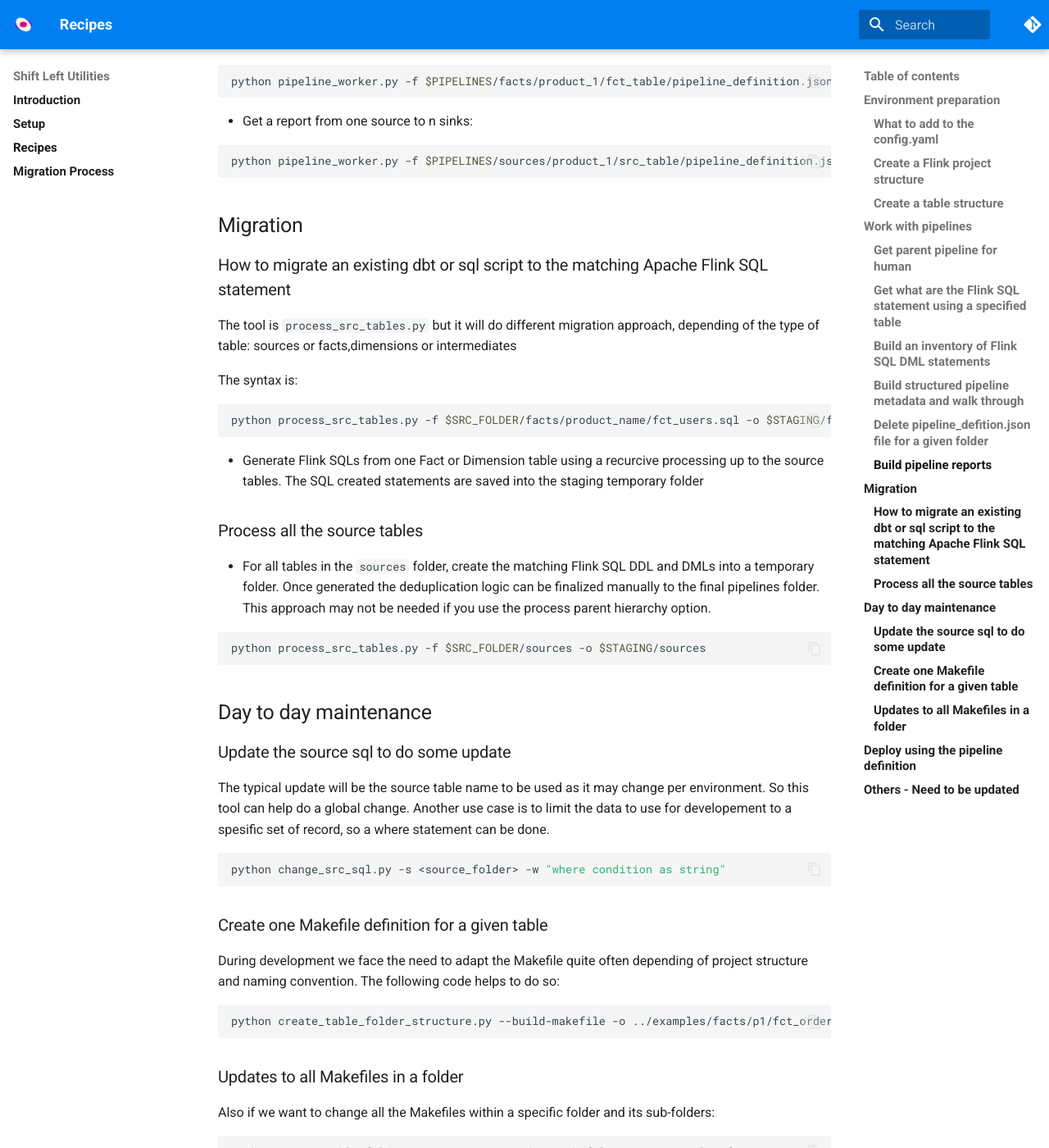
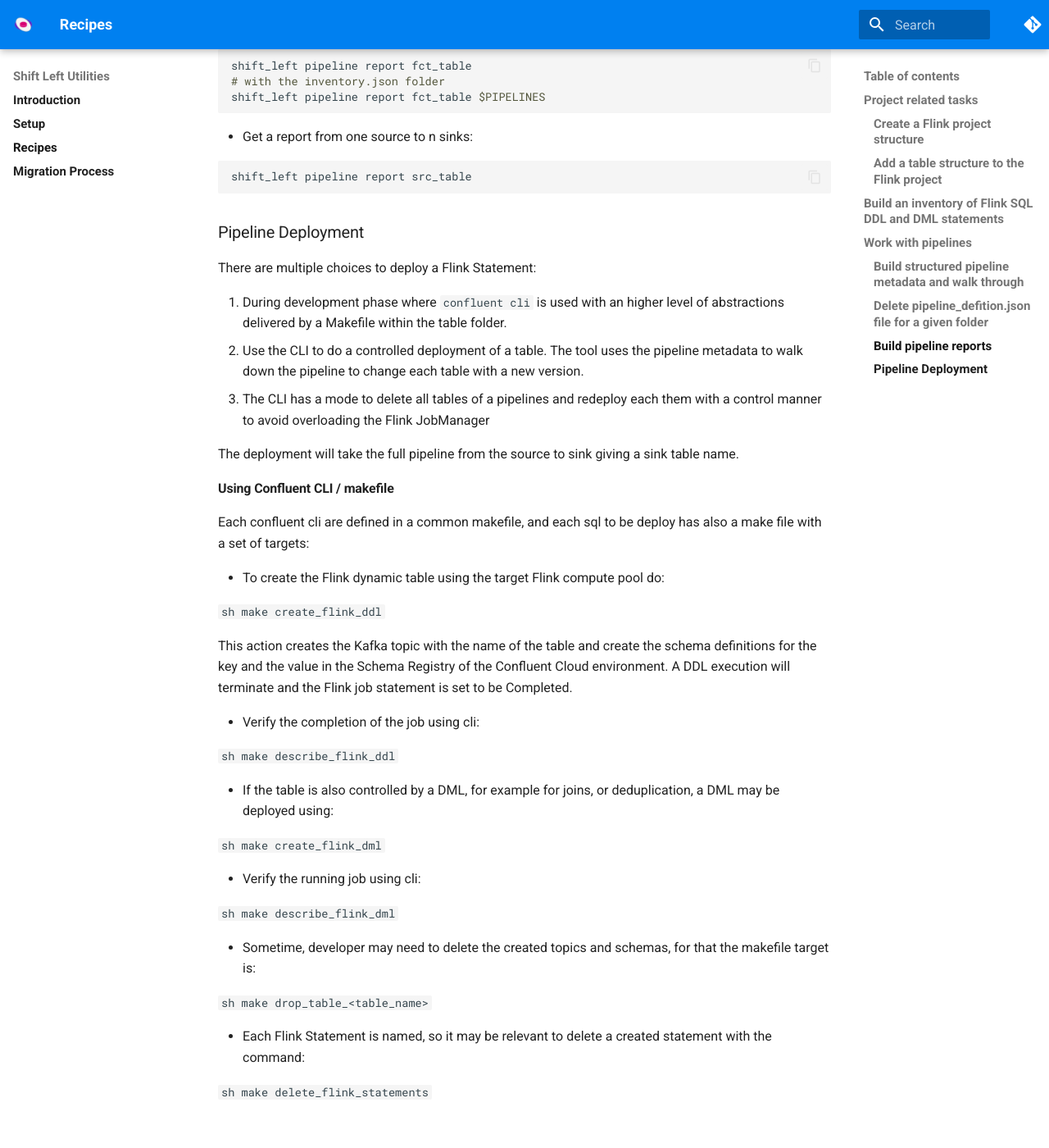
Before and after one commit to jbcodeforce/shift_left_utils, an MkDocs documentation site: the page built from docs/recipes.md, in a window 1280 px wide and 1400 px high, scrolled down 3132 px. Shown: the whole window at 82% size. Built offline with MkDocs 1.6.1 and Material for MkDocs 9.7.7, drawn with Linux system fonts in a browser that asks for light colours; comment, search, counter and statistics services are not loaded; some of the changed text lies outside the part shown.

Commit message:
update to recipe and start to add deploument

````diff
--- a/docs/recipes.md
+++ b/docs/recipes.md
@@ -1,9 +1,6 @@
 # Recipes Summary
 
-
-This section presents a quick summary of the tools used for migration and to address specific use cases. Be sure to have set environment variables: SRC_FOLDER, STAGING and CONFIG_FILE:
-
-* As an example for a real project where the source repository is cloned to the `your-src-dbt-folder` folder and the new flink_project is `flink-project`, the setting will look like:
+This section provides a brief overview of the migration tools and their application to specific use cases. Ensure the following environment variables are set: in a `.env` file. For example, in a project where the source repository is cloned to your-src-dbt-folder and the target Flink project is flink-project, use these setting:
 
 ```sh
 export SRC_FOLDER=../../your-src-dbt-folder/models
@@ -12,26 +9,66 @@
 export CONFIG_FILE=../../flink-project/config.yaml
 ```
 
-To clarrify how the projects are organized see the components high level view:
+Refer to the high-level component view for project organization details:
 
 ![](./images/components.drawio.png)
 
-## Environment preparation
-
-### What to add to the config.yaml
-
-[See the setup guide](./setup.md), but Confluent Cloud security keys are needed when using Confluent Cloud.
+## Project related tasks
 
 ### Create a Flink project structure
 
-TO BE DONE
-
-### Create a table structure
-
-The goal of this tool is to create a folder structure to start migrating SQL manually:
+* Get help for the shift_left project management CLI
 
 ```sh
-python  create_table_folder_structure.py -t fct_user -o ../examples/flink_project/pipelines/facts/p1
+shift_left project --help
+```
+
+
+* To create a new project:
+
+```sh
+shift_left project init <project_name> <project_path> --project-type
+# example for a default Kimball project
+shift_left project init flink-project ../
+# For a project more focused on developing data product
+shift_left project init flink-project ../ --project-type data-product
+```
+
+???- info "Output"
+        ```sh
+        my-flink-project
+        ├── config.yaml
+        ├── docs
+        ├── logs
+        ├── pipelines
+        │   ├── common.mk
+        │   └── data_product_1
+        │       ├── dimensions
+        │       ├── facts
+        │       │   └── fct_order
+        │       │       ├── Makefile
+        │       │       ├── sql-scripts
+        │       │       │   ├── ddl.fct_order.sql
+        │       │       │   └── dml.fct_order.sql
+        │       │       ├── tests
+        │       │       └── tracking.md
+        │       ├── intermediates
+        │       └── sources
+        └── staging
+        ```
+
+### Add a table structure to the Flink project
+
+* Get help for the shift_left table management CLI
+
+```sh
+shift_left table --help
+```
+
+* The goal of this tool is to create a folder structure to start migrating SQL manually:
+
+```sh
+shift_left table init fct_user $PIPELINES/facts/p1
 ```
 
 ???- info "Output"
@@ -47,56 +84,16 @@
                 └── tracking.md
         ```
 
-[See reference](references.md#create-table-structure)
-
-## Work with pipelines
-
-### Get parent pipeline for human
-
-???+ info "For structure ouput"
-    See the pipeline definition creation in [this section](#build-structured-pipeline-metadata-and-walk-through).
-
-To get the parent hierarchy for a fact or dimension table, use the `pipeline_helper.py` tool. The output will report the dependent tables up to the sources from the inventory of sql files.
-This inventory will be built from the source folder specified with the -i or --inventory argument
-
-* Example to get the parents used in a given dbt or SQL source project:
-
-```sh
-python pipeline_helper.py -f $SRC_FOLDER/facts/fct_orders.sql -i $SRC_FOLDER
-```
-
-* Example of searching the pipeline of a migrated file from the migrated content:
-
-```sh
-python pipeline_helper.py -f $PIPELINES/facts/fct_users.sql -i $PIPELINES
-```
-
-* The same but for the staging content
-
-```sh
-python pipeline_helper.py -f $PIPELINES/facts/fct_users.sql -i $STAGING
-```
-
-[See this section for details](./migration.md)
-
-### Get what are the Flink SQL statement  using a specified table
-
-This is helpful to understand what are the "consumers" of a table.
-
-```sh
-python find_table_user.py -t table_name -r root_folder_to_search_in
-# example
-python find_table_user.py -t users -r $PIPELINES
-```
 
 
-### Build an inventory of Flink SQL DML statements
+## Build an inventory of Flink SQL DDL and DML statements
 
 The inventory is built by crowling the `pipelines` folder and looking at each dml to get the table name. The inventory is a hashmap with the key being the table name and the value is a TableReference defined as:
 
 ```python
 class FlinkTableReference(BaseModel):
     table_name: Final[str]
+    ddl_ref: Optional[str]
     dml_ref: Optional[str]
     table_folder_name: str
 ```
@@ -104,10 +101,10 @@
 * To build an inventory file do the following command:
 
 ```sh
-python create_table_folder_structure.py --build-inventory --inventory-folder $PIPELINES --root-folder $PIPELINES
+shift_left table build-inventory $PIPELINES
 ```
 
-???- info "Example of inventory"
+???- info "Example of inventory created"
 
         ```json
         "src_table_2": {
@@ -142,22 +139,50 @@
         }
         ```
 
+
+## Work with pipelines
+
+The table inventory, as created in previous recipe, is important to get the pipeline metadata created. The approach is to define metadata for each table in term of DDL and DML + parents and children.
+
+The model look like:
+
+```python
+class FlinkStatementHierarchy(BaseModel):
+    table_name: str
+    type: str
+    path: str
+    ddl_ref: str
+    dml_ref: str
+    parents: Optional[Set[FlinkTableReference]]
+    children: Optional[Set[FlinkTableReference]]
+```
+
+A source table will not have parent, while a sink table will not have children. Intermediate tables have both.
+
+???+ info "For any help of pipeline commands"
+
+    ```sh
+    shift_left pipeline --help
+    ```
+
 ### Build structured pipeline metadata and walk through
 
-A pipeline is discovered by walking from the sink to the sources via intermediate statements. Each pipeline is a list of existing dimension and fact tables, and for each table the tool creates the `pipeline_definition.json`.
+A pipeline is discovered by walking from the sink to the sources via intermediate statements. Each pipeline is a list of existing dimension and fact tables, and for each table the tool creates the `pipeline_definition.json` reflecting the data structure presented in previous section.
 
 The structured folder for a table looks like:
 
-`<facts | intermediate | dimensions | sources>/<product_name>/<table_name>`
+`<facts | intermediates | dimensions | sources>/<product_name>/<table_name>`
 
 The `pipeline_definition.json` is persisted under the <table_name> folder.
 
-The tool needs to get an up-to-date inventory, see [previous section to build it](#build-an-inventory-of-flink-sql-dml-statements).
+The tool needs to get an up-to-date inventory, see [previous section to build it](#build-an-inventory-of-flink-sql-ddl-and-dml-statements).
 
-* Build all the `pipeline_definition.json` from a sink:
+* Build all the `pipeline_definition.json` from a given sink:
 
 ```sh
-python pipeline_worker.py -f $PIPELINES/facts/p1/fct_order/sql-scripts/dml.fct_order.sql  --build
+shift_left pipeline build-metadata $PIPELINES/facts/p1/fct_order/sql-scripts/dml.fct_order.sql
+# you can add a folder to get the path to the inventory
+shift_left pipeline build-metadata $PIPELINES/facts/p1/fct_order/sql-scripts/dml.fct_order.sql $PIPELINES
 ```
 
 ### Delete pipeline_defition.json file for a given folder
@@ -165,7 +190,7 @@
 Delete all the `pipeline_definition.json` files from a given folder. It goes down recursively.
 
 ```sh
-python pipeline_worker.py -d $PIPELINES/sources/product_1
+shift_left pipeline delete-metadata $PIPELINES
 ```
 
 ### Build pipeline reports
@@ -173,84 +198,66 @@
 * Get a report from one sink to n sources:
 
 ```sh
-python pipeline_worker.py -f $PIPELINES/facts/product_1/fct_table/pipeline_definition.json --report
+shift_left pipeline report fct_table
+# with the inventory.json folder
+shift_left pipeline report fct_table $PIPELINES
 ```
 
 * Get a report from one source to n sinks:
 
 ```sh
-python pipeline_worker.py -f $PIPELINES/sources/product_1/src_table/pipeline_definition.json --report
+shift_left pipeline report src_table
 ```
 
+### Pipeline Deployment
+
+There are multiple choices to deploy a Flink Statement:
+
+1. During development phase where `confluent cli` is used with an higher level of abstractions delivered by a Makefile within the table folder.
+1. Use the CLI to do a controlled deployment of a table. The tool uses the pipeline metadata to walk down the pipeline to change each table with a new version.
+1. The CLI has a mode to delete all tables of a pipelines and redeploy each them with a control manner to avoid overloading the Flink JobManager
 
 
-## Migration
+The deployment will take the full pipeline from the source to sink giving a sink table name.
 
-### How to migrate an existing dbt or sql script to the matching Apache Flink SQL statement
+#### Using Confluent CLI / makefile
 
-The tool is `process_src_tables.py` but it will do different migration approach, depending of the type of table: sources or facts,dimensions or intermediates
+Each confluent cli are defined in a common makefile, and each sql to be deploy has also a make file with a set of targets:
 
-The syntax is:
+* To create the Flink dynamic table using the target Flink compute pool do:
 
-```sh
-python process_src_tables.py -f $SRC_FOLDER/facts/product_name/fct_users.sql -o $STAGING/facts/product_name --walk-up
-```
+  ```sh
+  make create_flink_ddl
+  ```
 
-* Generate Flink SQLs from one Fact or Dimension table using a recurcive processing up to the source tables. The SQL created statements are saved into the staging temporary folder
+This action creates the Kafka topic with the name of the table and create the schema definitions for the key and the value in the Schema Registry of the Confluent Cloud environment. A DDL execution will terminate and the Flink job statement is set to be Completed.
 
+* Verify the completion of the job using cli:
 
+  ```sh
+  make describe_flink_ddl
+  ```
 
-### Process all the source tables
+* If the table is also controlled by a DML, for example for joins, or deduplication, a DML may be deployed using:
 
-* For all tables in the `sources` folder, create the matching Flink SQL DDL and  DMLs into a temporary folder. Once generated the deduplication logic can be finalized manually to the final pipelines folder. This approach may not be needed if you use the process parent hierarchy option.
+  ```sh
+  make create_flink_dml
+  ```
 
-```sh
-python process_src_tables.py -f $SRC_FOLDER/sources -o $STAGING/sources
-```
+* Verify the running job using cli:
 
+  ```sh
+  make describe_flink_dml
+  ```
 
-## Day to day maintenance
+* Sometime, developer may need to delete the created topics and schemas, for that the makefile target is:
 
-### Update the source sql to do some update
+  ```sh
+  make drop_table_<table_name>
+  ```
 
-The typical update will be the source table name to be used as it may change per environment. So this tool can help do a global change. Another use case is to limit the data to use for developement to a spesific set of record, so a where statement can be done.
+* Each Flink Statement is named, so it may be relevant to delete a created statement with the command:
 
-```sh
-python change_src_sql.py -s <source_folder> -w "where condition as string"
-```
-
-### Create one Makefile definition for a given table
-
-During development we face the need to adapt the Makefile quite often depending of project structure and naming convention. The following code helps to do so:
-
-
-```sh
-python create_table_folder_structure.py --build-makefile -o ../examples/facts/p1/fct_order -t fct_order
-```
-
-### Updates to all Makefiles in a folder
-
-Also if we want to change all the Makefiles within a specific folder and its sub-folders:
-
-```sh
-python create_table_folder_structure.py --update-makefiles -o ../examples/facts/
-```
-
-
-## Deploy using the pipeline definition
-
-## Others - Need to be updated
-
-* Once the Source DDL is executed successfully, generate test data, with 5 records, and send them to the matching topic.
-
-```sh
-# -o is for the output file to get the json array of json objects to be send to the topic, -t is for table name, and -n is for the number of records to create
-python generate_data_for_table.py -o data.json -t sys_user_raw -n 5
-```
-
-* Send the test data to the target topic
-
-```sh
-# -t for the topic name and -s source for prtal
-python kafka_avro_producer.py -t portal_role_raw -s ../pipelines/sources/portal_role
-```
+  ```sh
+  make delete_flink_statements
+  ```
--- a/docs/setup.md
+++ b/docs/setup.md
@@ -16,38 +16,92 @@
     * Linux: ```sudo apt-get install build-essential```
 
 * All Platforms - [install confluent cli](https://docs.confluent.io/confluent-cli/current/install.html)
-* Go to the folder parent to the dbt source project. For example if your dbt project is in /home/user/code then be in this code folder.
+* All Platforms - [Install Python 3.12](https://www.python.org/downloads/release/python-3120/)
+
+* Create a virtual environment:
+
+```sh
+python -m venv .venv
+```
+
+* Activate the environment:
+
+```sh
+source .venv/bin/activate
+```
+
 * Clone this repository:
 
 ```sh
 git clone  https://github.com/jbcodeforce/shift_left_utils.git
 ```
 
-* Use the `setup.sh` script to create the project structure, and copy some important files, for the new flink project:
+* Install the shift_left CLI using the command (this is temporary once the CLI will be loaded to pypi):
 
 ```sh
-cd shift_left_utils
-./setup.sh <a_flink_project_name | default is flink_project>
+pip install src/shift_left/dist/shift_left-0.1.0-py3-none-any.whl
+```
+
+* Validate the CLI is available via:
+
+```sh
+shift_left --help
+```
+
+???- info "Rebuild the CLI"
+      The way the CLI is built, is by using [uv](https://docs.astral.sh/uv) and the command:
+      `uv build`
+
+## Create a new Flink data project
+
+This is step is only valuable when starting a new project, or a new data product using Flink.
+
+```sh
+shift_left project init <project_name> <project_path> --project-type
+# example for a default Kimball project
+shift_left project init flink-project ../
+# For a project more focused on developing data product
+shift_left project init flink-project ../ --project-type data-product
 ```
 
 At this stage, you should have three folders for the project: flink_project, the dbt_source, the shift_left_utils. For the flink_project a pipelines folder with the same structure as defined by the Kimball guidelines:
 
 ```sh
 ├── flink-project
-│   ├── docker-compose.yaml
 │   ├── pipelines
-│   │   ├── common.mk
-│   │   ├── dimensions
-│   │   ├── facts
-│   │   ├── intermediates
-│   │   ├── sources
-│   │   └── stage
-│   └── start-ollama.sh
-├── shift_left_utils
+│      ├── common.mk
+│      ├── dimensions
+│      ├── facts
+│      ├── intermediates
+│      ├── sources
+│      └── stage
 └── src_dbt_project
 ```
 
-* Connect to Confluent Cloud with CLI, then get environment and compute pool identifiers:
+or for a data product:
+
+```sh
+├── pipelines
+│   ├── common.mk
+│   └── data_product_1
+│       ├── dimensions
+│       ├── facts
+│       │   └── fct_order
+│       │       ├── Makefile
+│       │       ├── sql-scripts
+│       │       │   ├── ddl.fct_order.sql
+│       │       │   └── dml.fct_order.sql
+│       │       ├── tests
+│       │       └── tracking.md
+│       ├── intermediates
+│       └── sources
+└── staging
+```
+
+## Working in a project
+
+* Start a Terminal
+* Connect to Confluent Cloud with CLI, then get the environment and compute pool identifiers:
 
 ```sh
 confluent login --save
@@ -59,8 +113,22 @@
 confluent flink quickstart --name dbt-migration --max-cfu 50 --region us-west-2 --cloud aws
 ```
 
+* Define environment variables in the .env file
 
-* Modify the `config.yaml` with the corresponding values. The Kafka section is to access the topics
+```sh
+FLINK_PROJECT=.
+CCLOUD_ENV_NAME=
+CLOUD_PROVIDER=
+CLOUD_REGION=
+CCLOUD_CONTEXT=
+CCLOUD_KAFKA_CLUSTER=
+CCLOUD_COMPUTE_POOL_ID=
+SRC_FOLDER=../../src-dbt-project/models
+STAGING=$FLINK_PROJECT/staging
+PIPELINES=$FLINK_PROJECT/pipelines
+```
+
+* Modify the `config.yaml` in the root of the Flink project, with the corresponding values. The Kafka section is to access the Kafka Cluster and topics:
 
 ```yaml
 kafka:
@@ -81,101 +149,18 @@
   registry_key_secret: <registry-key-secrets>
 ```
 
-Those declarations are loaded by the Kafka Producer and Consumer and with tools accessing the model definitons from the Schema Registy. (see utils/kafka/app_config.py code)
+Those declarations are loaded by the Kafka Producer and Consumer and with tools accessing the model definitions from the Schema Registy.
 
-* Modify the value for the cloud provider, the environment name, and the confluent context in the file `pipelines/common.mk`. The first lines of this common makefile file have some variables set up:
-
-```
-ENV_NAME=aws-west    # name of the Confluent Cloud environment
-CLOUD=aws            # cloud provider
-REGION=us-west-2     # cloud provider region where compute pool and kakfa cluster run
-MY_CONTEXT= login-jboyer@confluent.io-https://confluent.cloud
-DB_NAME=cluster_0.   # Name of the Kafka Cluster, mapped to Database name in Flink
-```
 
 ???- warning "Security access"
   The config.yaml file is ignored in Git. So having the keys in this file is not a major concern as it used by the developer only. But it can be possible, in the future, to access secrets using a Key manager API. This could be a future enhancement.
 
-## Using Python Virtual Environment
 
-### Pre-requisites
 
-* All Platforms - [Install Python 3.12](https://www.python.org/downloads/release/python-3120/)
-* Create a virtual environment:
+You are ready to use the different tools, as a next step read an example of migration approach in [this note](./migration.md#migration-process) or use the [recipes](./recipes.md) to get how to do some common activities.
 
-```sh
-python -m venv .venv
-```
 
-* Activate the environment:
-
-```sh
-source .venv/bin/activate
-```
-
-* Work from the shift_left_utils folder
-* Install the needed Python modules
-
-```sh
-# under the shift_left_utils folder
-pip install -r utils/requirements.txt
-```
-
-* Define environment variables, change the flink_project folder to reflect your own settings:
-
-```sh
-export CONFIG_FILE=../../flink-project/config.yaml
-export SRC_FOLDER=../../src-dbt-project/models
-export STAGING=../../flink-project/staging
-export REPORT_FOLDER=../../flink-project/reports
-```
+## Working with the migration AI agent
 
 * Install Ollama: [using one of the downloads](https://ollama.com/download).
 * Start Ollama using `ollama serve` then download the one of the Qwen model used by the AI Agent: `qwen2.5-coder:32b` or `qwen2.5-coder:14b` depending of your memory and GPU resources.
-
-You are ready to use the different tools, as a next step, read the migration approach in [this note](./migration.md#migration-process)
-
-## Using Docker Pythonenv image
-
-Use this set up if you do not want to use a virtual environment.
-
-### Pre-requisites
-
-* All platforms - [install Docker](https://docs.docker.com/engine/install/)
-
-    * On Linux - complete post-install for docker without sudo
-    * With Nvidia GPU - [install NVIDIA Container Toolkit](https://docs.nvidia.com/datacenter/cloud-native/container-toolkit/latest/install-guide.html#installation)
-    * On Windows - [enable Docker in WSL2](https://docs.docker.com/desktop/wsl/#enabling-docker-support-in-wsl-2-distros)
-
-* All Platforms - [install Docker Compose plugin](https://docs.docker.com/compose/install/)
-
-* The docker version used for the test and development of this repository was"
-
-```sh
-docker version
-version 27.3.1, build ce12230
-```
-
-If for some reason, you could not use Docker Desktop, you can try [Colima](https://github.com/abiosoft/colima/blob/main/README.md), Ranger Desktop, or podman.
-
-For colima the following configuration was used to run those tools on Mac M3 64Gb ram:
-
-```sh
-colima start --cpu 4 -m 48 -d 100 -r docker
-```
-
-### Project setup
-
-* Modify the `docker-compose.yaml` file to reference the source code folder path mapped to dbt-src folder. For example, using a source project, named `src-dbt-project`, defined at the same level as the root folder of this repository, the statement looks like:
-
-```yaml
-  pythonenv:
-    image: jbcodeforce/shift-left-utils
-    # ... more config here
-    volumes:
-    # change the path below
-    - ../src-dbt-project/:/app/dbt-src
-    # do not touch the other mounted volumes
-```
-
-You are ready to use the different tools, as a next step read an example of migration approach in [this note](./migration.md#migration-process)
````
Also changed, not shown: 14 other files.
